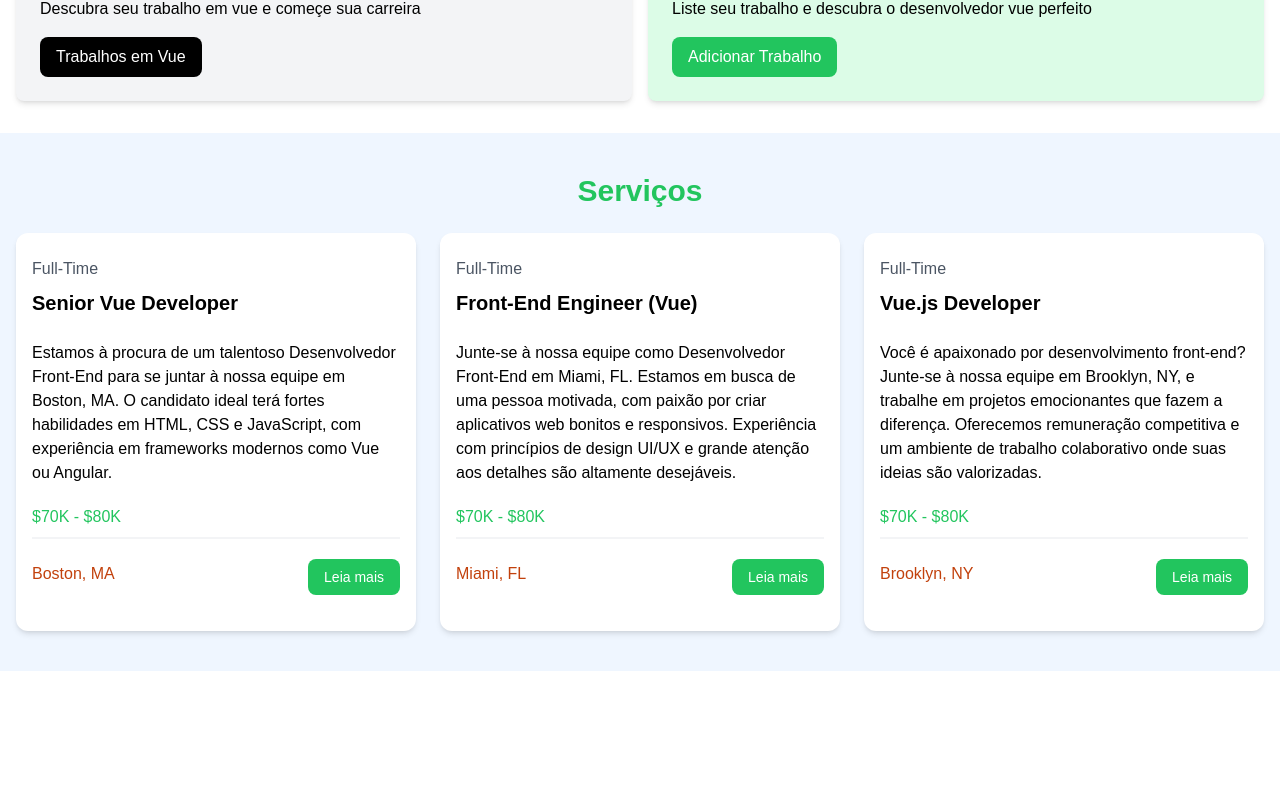
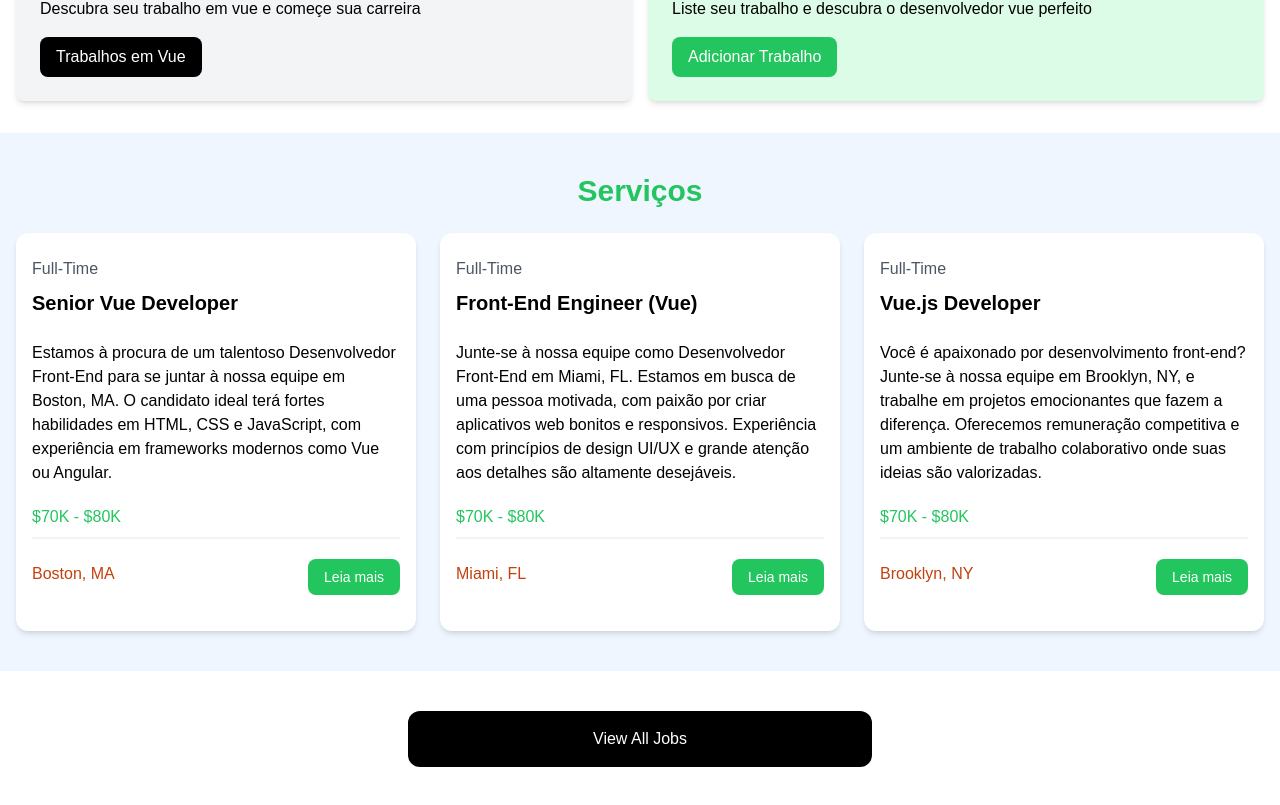
Before and after one commit to ThiagoHs1/vue, a Vue app in the folder vue-jobs/: page / in a window 1280 px wide. Shown: the part 476-1281 px from the top of the page. Before the commit the page ends 1147 px from the top, so only its background shows below. Built offline with nearby package versions, Linux system fonts and the light colour scheme.

Commit message:
adicionando botão

```diff
--- a/vue-jobs/src/App.vue
+++ b/vue-jobs/src/App.vue
@@ -10,7 +10,7 @@ import JobListings from '@/components/JobListings.vue'
 <Navbar />
 <Hero  />
 <HomeCards />
-<JobListings limit="3" />
+<JobListings limit="3" :showButton="true" />
 
 </template>
 
--- a/vue-jobs/src/components/JobListings.vue
+++ b/vue-jobs/src/components/JobListings.vue
@@ -6,7 +6,11 @@ import {ref, defineProps } from 'vue';
 const jobs = ref (JobData);
 
 defineProps({
-    limit: Number
+    limit: Number,
+    showButton: {
+        type: Boolean,
+        default: false
+    }
  });
 
 </script>
@@ -24,7 +28,13 @@ defineProps({
 
     </section>
 
-
+    <section v-if="showButton" class="m-auto max-w-lg my-10 px-6">
+      <a
+        href="/jobs"
+        class="block bg-black text-white text-center py-4 px-6 rounded-xl hover:bg-gray-700"
+        >View All Jobs</a
+      >
+    </section>
 
 
 </template>
```
Also changed, not shown: vue-jobs/_theme_files/index.html (+1 -7 lines).
